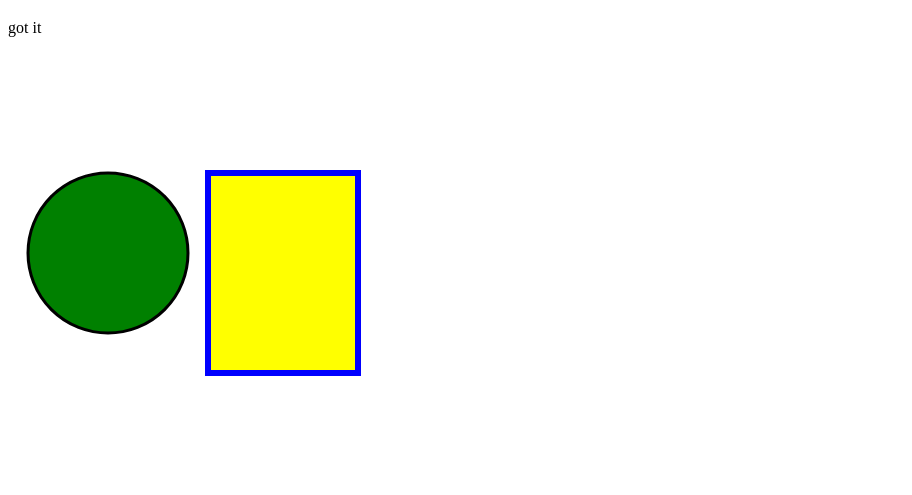
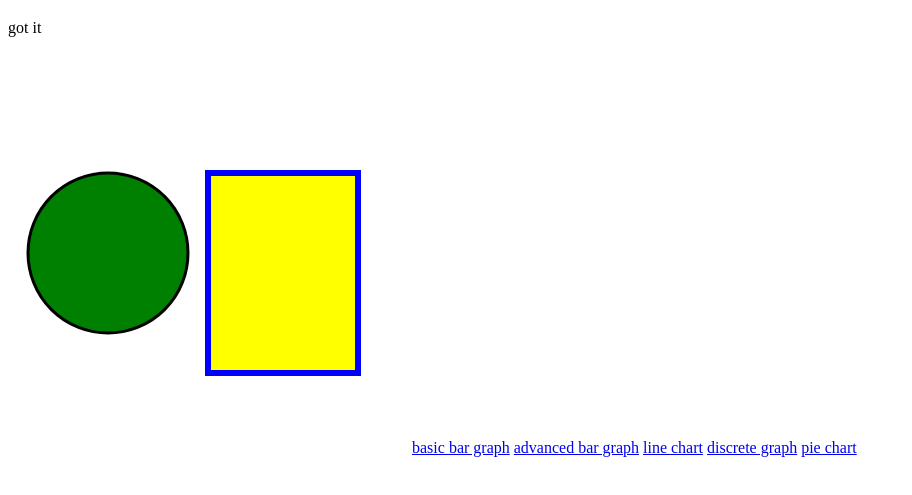
Before and after one commit to bindigo/bindigo.github.io, a plain HTML site: page index.html in a window 1280 px wide. Shown: the part 61-556 px from the top of the page, without its empty margins (0-912 px from the left). Drawn offline with nearby package versions, Linux system fonts and the light colour scheme.

Commit message:
added links in home page

```diff
--- a/index.html
+++ b/index.html
@@ -58,6 +58,10 @@
       .attr("height", 200)
       .attr("class", "myrect");
   </script>
-
+  <a href="bar.html">basic bar graph</a>
+  <a href="bar_adv.html">advanced bar graph</a>
+  <a href="linechart.html">line chart</a>
+  <a href="discrete.html">discrete graph</a>
+  <a href="pie.html">pie chart</a>
 </body>
 <html>
```
